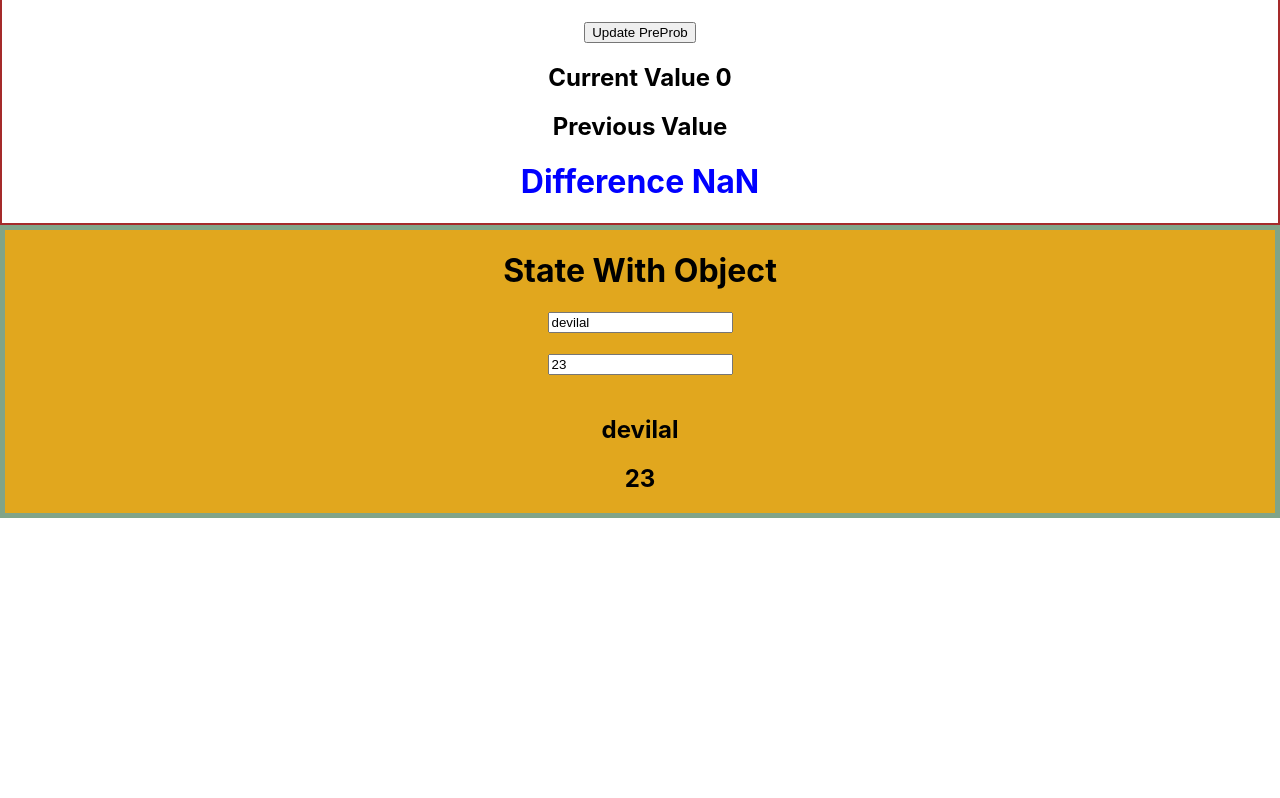
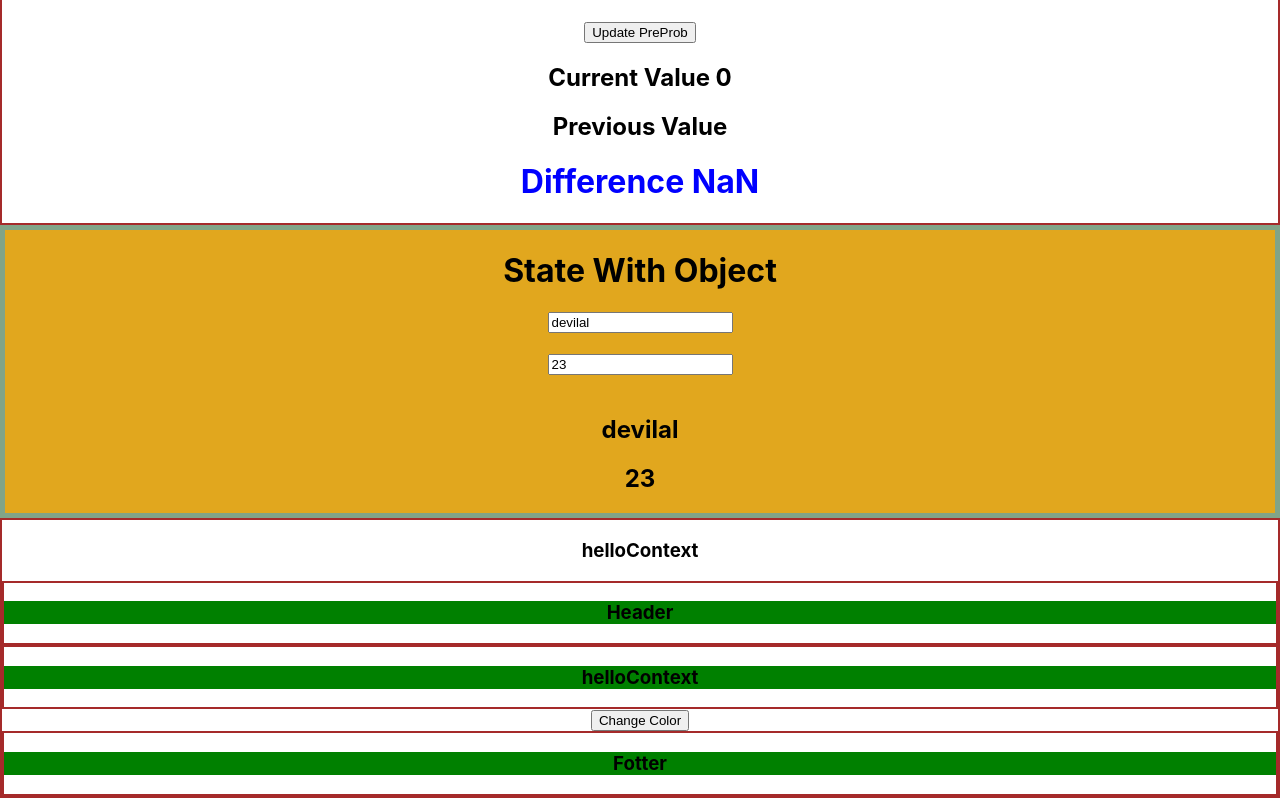
Before and after one commit to devilalpanchal/React-YpuTube-02, a React (Create React App) app: page / in a window 1280 px wide. Shown: the part 3094-3892 px from the top of the page. Before the commit the page ends 3612 px from the top, so only its background shows below. Built offline with nearby package versions, Linux system fonts and the light colour scheme; no server answers.

Commit message:
addvanced concept in react

```diff
--- /dev/null
+++ b/src/ContextAPIComponent/Call.js
@@ -0,0 +1,18 @@
+import React from 'react';
+import { CommanContext } from './CommanContext';
+
+class Call extends React.Component {
+    render() {
+        return (
+            <div className='App'>
+                <CommanContext.Consumer>
+                    {({ color }) => (
+                        <h3 style={{ backgroundColor: color }}>helloContext</h3>
+                    )}
+                </CommanContext.Consumer>
+            </div>
+        );
+    }
+}
+
+export default Call;
--- /dev/null
+++ b/src/ContextAPIComponent/CommanContext.js
@@ -0,0 +1,2 @@
+import {createContext} from 'react'
+export const  CommanContext = createContext()
--- /dev/null
+++ b/src/ContextAPIComponent/Fotter.js
@@ -0,0 +1,18 @@
+import React from 'react';
+import { CommanContext } from './CommanContext';
+
+class Fotter extends React.Component {
+    render() {
+        return (
+            <div className='App'>
+                <CommanContext.Consumer>
+                    {({ color }) => (
+                        <h3 style={{ backgroundColor: color }}>Fotter</h3>
+                    )}
+                </CommanContext.Consumer>
+            </div>
+        );
+    }
+}
+
+export default Fotter;
--- /dev/null
+++ b/src/ContextAPIComponent/Header.js
@@ -0,0 +1,40 @@
+// import React from 'react'
+// import { CommanContext } from './CommanContext'
+// class Header extends React.Component {
+
+//     render() {
+//         return (
+//             <div className='App'>
+//                 <CommanContext.Consumer>
+//                     {
+//                         ({color})=>{
+//                             <h3 style={{backgroundColor:color}}>  helloContext </h3>
+//                         }
+//                     }
+//                 </CommanContext.Consumer>
+//             </div>
+
+//         )
+//     }
+
+// }
+// export default Header
+
+import React from 'react';
+import { CommanContext } from './CommanContext'
+
+class Header extends React.Component {
+    render() {
+        return (
+            <div className='App'>
+                <CommanContext.Consumer>
+                    {({ color }) => (
+                        <h3 style={{ backgroundColor: color }}>Header</h3>
+                    )}
+                </CommanContext.Consumer>
+            </div>
+        )
+    }
+}
+
+export default Header;
--- /dev/null
+++ b/src/ContextAPIComponent/helloContext.js
@@ -0,0 +1,38 @@
+import React from 'react';
+import { CommanContext } from './CommanContext';
+import Call from './Call';
+import { Button } from 'react-bootstrap';
+import Fotter from './Fotter';
+import Header from './Header';
+
+class HelloContext extends React.Component {
+    constructor() {
+        super();
+        this.state = {
+            color: "green",
+            updateColor: this.updateColor
+        };
+    }
+
+    updateColor = (color) => {
+        this.setState({
+            color: color
+        });
+    }
+
+    render() {
+        return (
+            <div className='App'>
+                <CommanContext.Provider value={this.state}>
+                    <h3>helloContext</h3>
+                    <Header />
+                    <Call />
+                    <Button onClick={() => this.state.updateColor("red")}>Change Color</Button>
+                    <Fotter />
+                </CommanContext.Provider>
+            </div>
+        );
+    }
+}
+
+export default HelloContext;
--- a/src/index.js
+++ b/src/index.js
@@ -12,6 +12,7 @@ import PreFilledForm from './PreFilledForm';
 import PreviousState from './PreviousState';
 import PreviousProps from './PreviousProps';
 import StateWithObject from './StateWithObject';
+import HelloContext from './ContextAPIComponent/helloContext';
 const root = ReactDOM.createRoot(document.getElementById('root'));
 root.render(
   <React.StrictMode>
@@ -25,6 +26,7 @@ root.render(
     <PreviousState/>
     <PreviousProps/>
     <StateWithObject/>
+    <HelloContext/>
   </React.StrictMode>
 );
 
```
Also changed, not shown: src/ContextAPIComponent/Button.js (added, +19 -0 lines).
